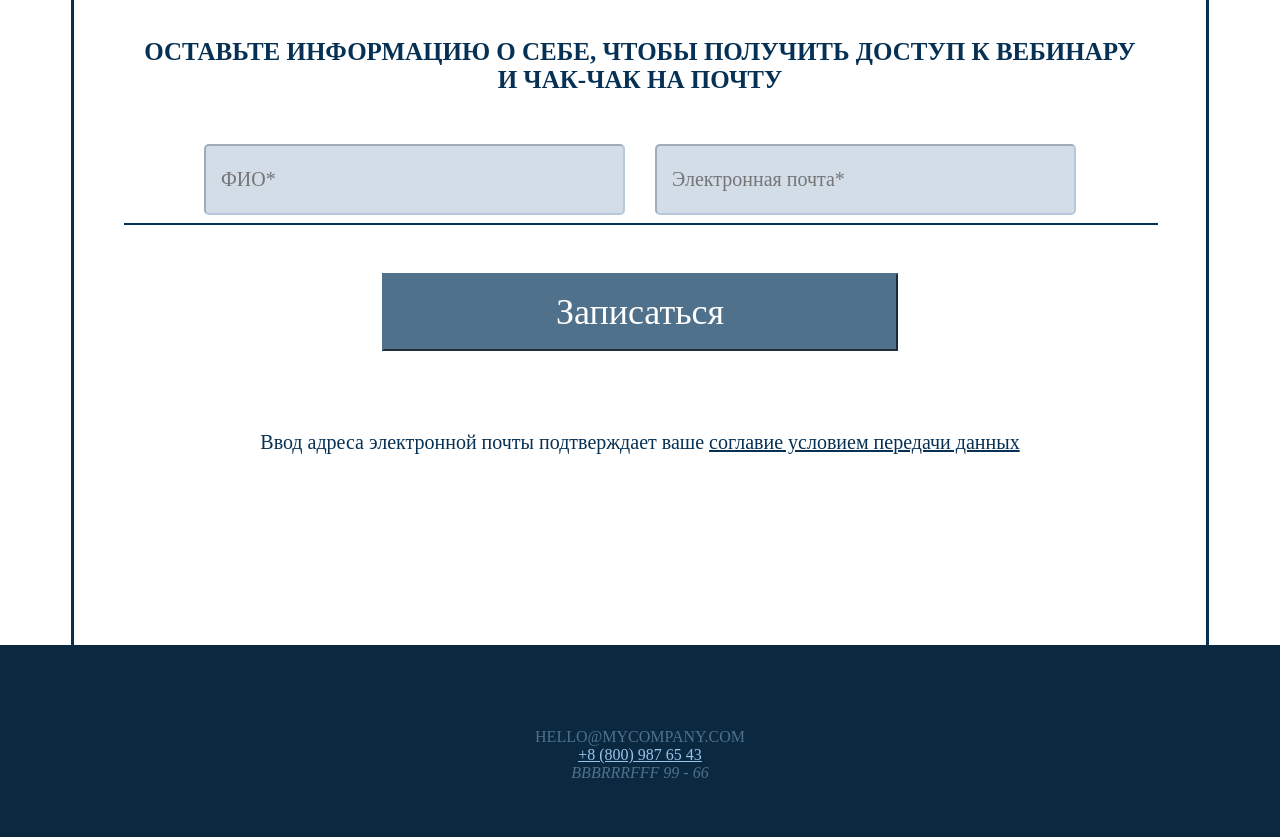
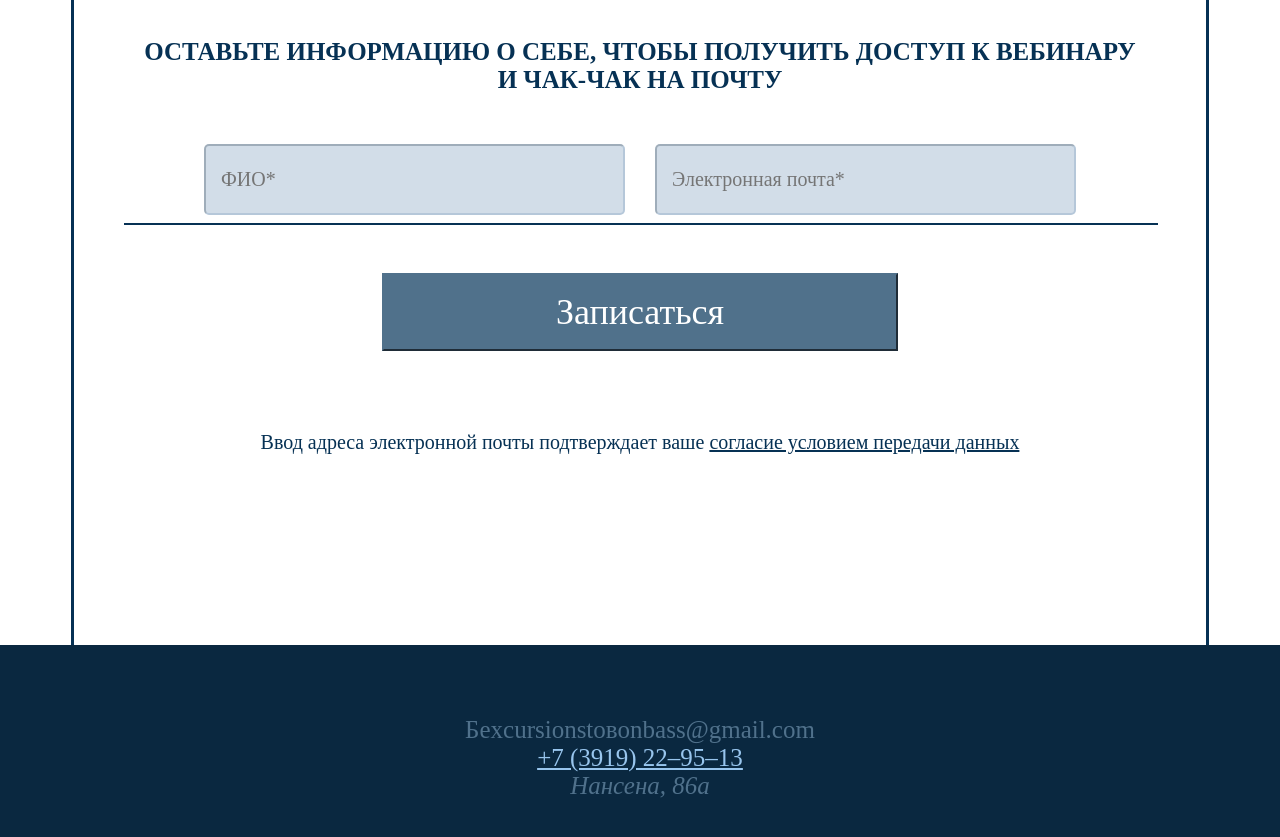
Before and after one commit to biakaalisa/LandingFZ-44, a website: page src/index.html in a window 1280 px wide. Shown: the part 219-1056 px from the top of the page. Drawn offline with Linux system fonts and the light colour scheme.

Commit message:
подвальные тексты и ссылки поинтересней

```diff
--- a/src/css/style.css
+++ b/src/css/style.css
@@ -190,3 +190,8 @@
     justify-items: center;
     align-items: center;
 }
+
+.footer_text{
+    font-size: 25px;
+    margin-top: 5px;
+}
--- a/src/index.html
+++ b/src/index.html
@@ -29,16 +29,16 @@
                 <button class="RegistButton" data-modal="Thanks">Записаться</button>
                 <div class="agreement">
                 <a>Ввод адреса электронной почты подтверждает ваше</a>
-                <a href = 'соглавие условием передачи данных' style="color: #063154;"> соглавие условием передачи данных </a>
+                <a href = 'https://www.youtube.com/watch?v=tajXWvOZyxQ' style="color: #063154;"> согласие условием передачи данных </a>
                 </div>
             </form>
     </section>
 
         <footer class="footer">
             <div class="footer_text">
-                <div>HELLO@MYCOMPANY.COM</div>
-                <a href="+11234567890" style="color: #98C5ED;">+8 (800) 987 65 43</a>
-                <address>BBBRRRFFF 99 - 66</address>
+                <div style="font-size:25px;">Бexcursionstoвonbass@gmail.com</div>
+                <a href="https://2gis.ru/norilsk/firm/10696577395982351" style="color: #98C5ED;">+7 (3919) 22‒95‒13</a>
+                <address style="font-size:25px;">Нансена, 86а</address>
             </div>
 
         </footer>
--- a/src/js/script.js
+++ b/src/js/script.js
@@ -18,19 +18,10 @@ $(document).ready(function(){
         $('.overlay,#Thanks').fadeOut();
     })
 
-
-
-
-    if(!(this).valid()){        //перезагрузка страницы произвоиться не будет)
-        return;
-    }
-
     $('RegistInput').submit(function(e){
 
         e.preventDefault();         //отменить стандарт.поведен браузера (после отправки формы
-        if(!(this).valid()){        //перезагрузка страницы произвоиться не будет)
-            return;
-        }
+                                    //перезагрузка страницы произвоиться не будет)
         $.ajax({
             type: "POST",
             url: 'mailer/smart.php',
```
